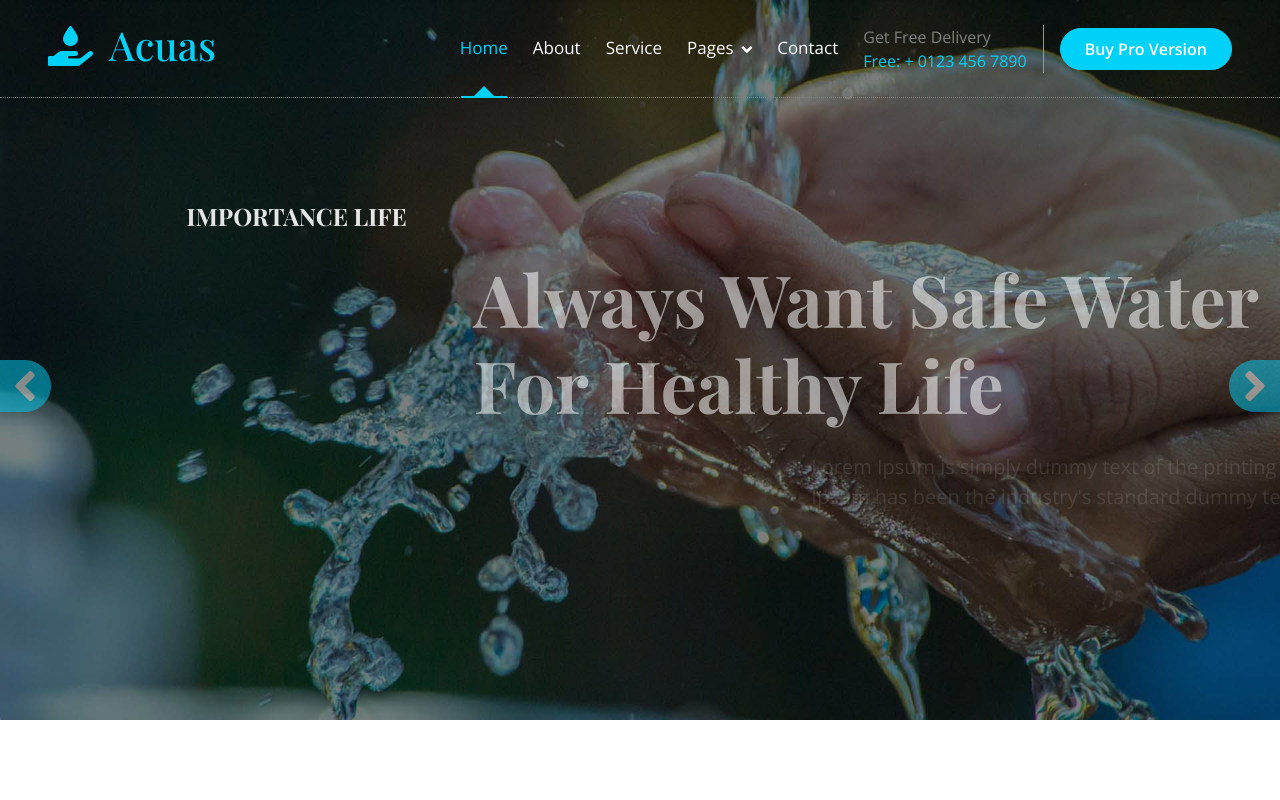
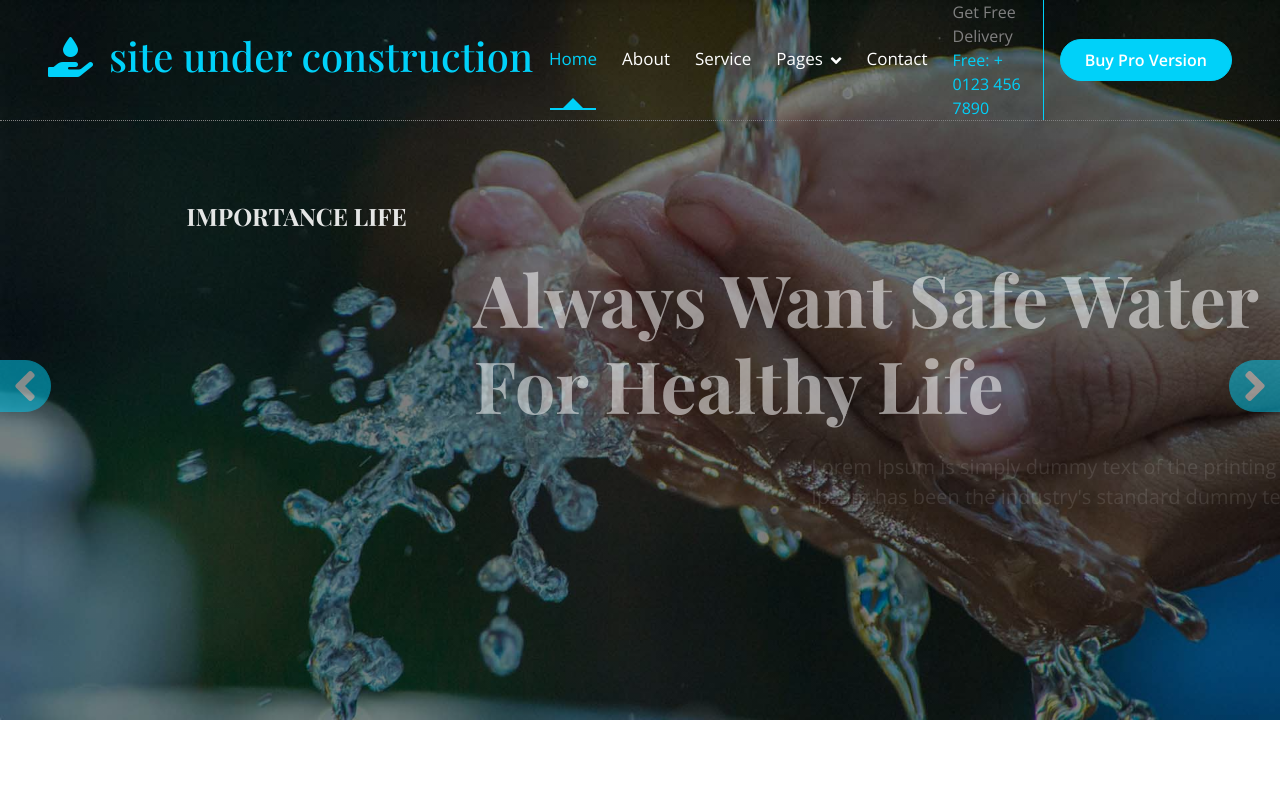
Before and after one commit to myfibroscured-bit/desertandrivers, a plain HTML site: page index.html in a window 1280 px wide. Shown: the top 800 px of the page. Drawn offline with nearby package versions, Linux system fonts and the light colour scheme; a web font is replaced by a local one.

Commit message:
Update index.html

```diff
--- a/index.html
+++ b/index.html
@@ -43,7 +43,7 @@
         <div class="container-fluid position-relative p-0">
             <nav class="navbar navbar-expand-lg navbar-light px-4 px-lg-5 py-3 py-lg-0">
                 <a href="" class="navbar-brand p-0">
-                    <h1 class="text-primary"><i class="fas fa-hand-holding-water me-3"></i>Acuas</h1>
+                    <h1 class="text-primary"><i class="fas fa-hand-holding-water me-3"></i>site under construction</h1>
                     <!-- <img src="img/logo.png" alt="Logo"> -->
                 </a>
                 <button class="navbar-toggler" type="button" data-bs-toggle="collapse" data-bs-target="#navbarCollapse">
```
